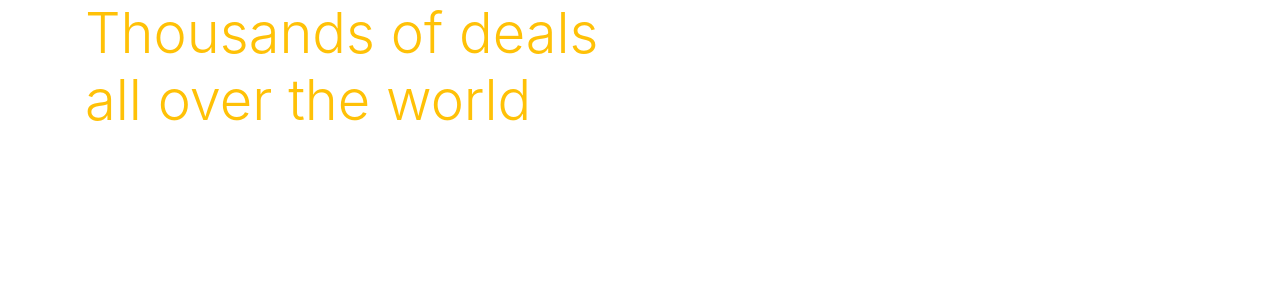
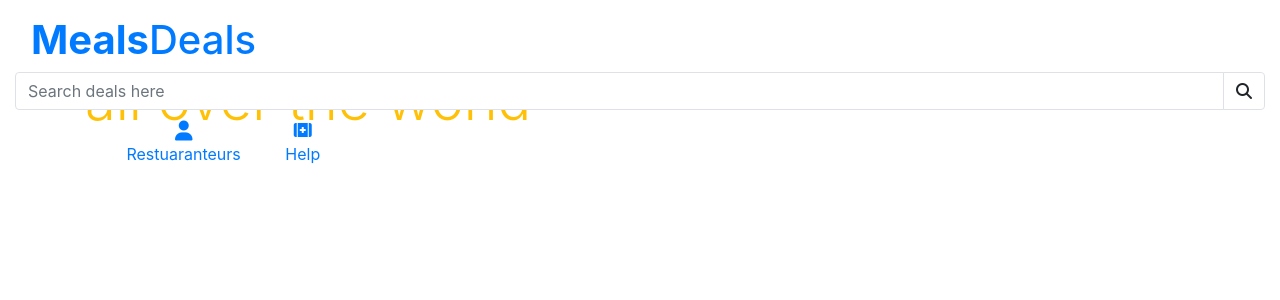
Before and after one commit to Justwhittaker/PRO4-Mealdeals, a Django app: page / in a window 1280 px wide. Shown: the top 300 px of the page. Run offline with Django 3.2, Linux system fonts and the light colour scheme; some libraries are stand-ins or nearby versions.

Commit message:
feat(mealdeals): added landing page header

```diff
--- a/templates/base.html
+++ b/templates/base.html
@@ -46,7 +46,67 @@
 
 <body>
     <header class="container-fluid fixed-top">
-
+        <div id="topnav" class="row bg-white pt-lg-2 d-none d-lg-flex">
+            <div class="col-12 col-lg-4 my-auto py-1 py-lg-0 text-center text-lg-left">
+                <a href="{% url 'home' %}" class="nav-link main-logo-link">
+                    <h1 class="logo-font text-red my-0"><strong>Meals</strong>Deals</h1>
+                </a>
+            </div>
+        </div>
+        <div>
+            <form method="GET" action="">
+                <div class="input-group w-100">
+                    <input class="form-control border border-black rounded=0" type="text" name="q"
+                        placeholder="Search deals here">
+                    <div class="input-group-append">
+                        <button class="form-control btn btn-black border border rounded=0" type="submit">
+                            <span class="icon">
+                                <i class="fas fa-search"></i>
+                            </span>
+                        </button>
+                    </div>
+                </div>
+            </form>
+        </div>
+        <div class="col-12 col-lg-4 my-auto py-1 py-lg-0">
+            <ul class="list-inline list-unstyled text-center tect-lg-right my-0">
+                <li class="list-inline-item dropdown">
+                    <a class="text-black nav-link" href="" id="user-options" data-toggle="dropdown" aria-haspopup="true" aria-expanded="false">
+                        <div class="text-center">
+                            <div><i class="fas fa-user fa-lg"></i></div>
+                            <p class="my=0">Restuaranteurs</p>
+                        </div>
+                    </a>
+                    <div class="dropdown-menu border-0" aria-labelledby="user-options">
+                        {% if request.user.is_authenticated %}
+                            {% if request.user.is_superuser %}
+                            <a href="" class="dropdown-item">Site management</a>
+                            {% endif %}
+                            <a href="" class="dropdown-item">My profile</a>
+                            <a href="}" class="dropdown-item">Logout</a>
+                        {% else %}
+                            <a href="" class="dropdown-item">Register</a>
+                            <a href="" class="dropdown-item">Login</a>
+                        {% endif%}
+                    </div>
+                </li>
+                <li class="list-inline-item">
+                    <a class="text-black nav-link" href="" id="user-request" aria-expanded="false">
+                        <div class="text-center">
+                            <div><i class="fas fa-first-aid"></i></div>
+                            <p class="my=0">Help</p>
+                        </div>
+                    </a>
+                </li>
+            </ul>
+        </div>
+        <div class="row bg-white">
+            <nav class="navbar navbar-expand-lg navbar-light w-100">
+                <button class="navbar-toggler" type="button" data-toggle="collapse" data-target="#main_nav" aria-controls="false" aria-label="Toggle navigation">
+                    <span class="navbar-toggler-icon"></span>
+                </button>
+            </nav>
+        </div>
     </header>
 
     {% if messages %}
@@ -56,6 +116,7 @@
     {% endif %}
 
     {% block page_header %}
+
     {% endblock %}
 
     {% block content %}
```
